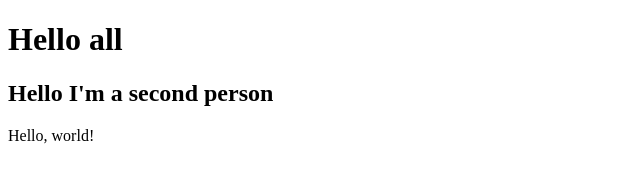
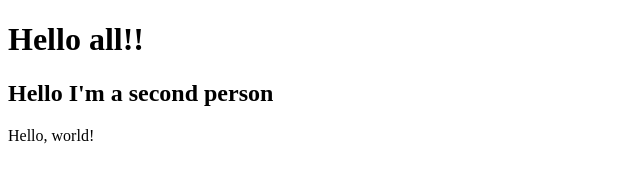
Before and after one commit to AlexBennett1/hello, a plain HTML site: page index.html in a window 1280 px wide. Shown: the full height of the page, 0-640 px from the left. Drawn offline with Linux system fonts and the light colour scheme.

Commit message:
added exclamation point

```diff
--- a/index.html
+++ b/index.html
@@ -4,7 +4,7 @@
 		<title>Hello!</title>
 	</head>
 	<body>
-		<h1>Hello all</h1>
+		<h1>Hello all!!</h1>
 		<h2>Hello I'm a second person</h2>
 		Hello, world!
 	</body>
```
